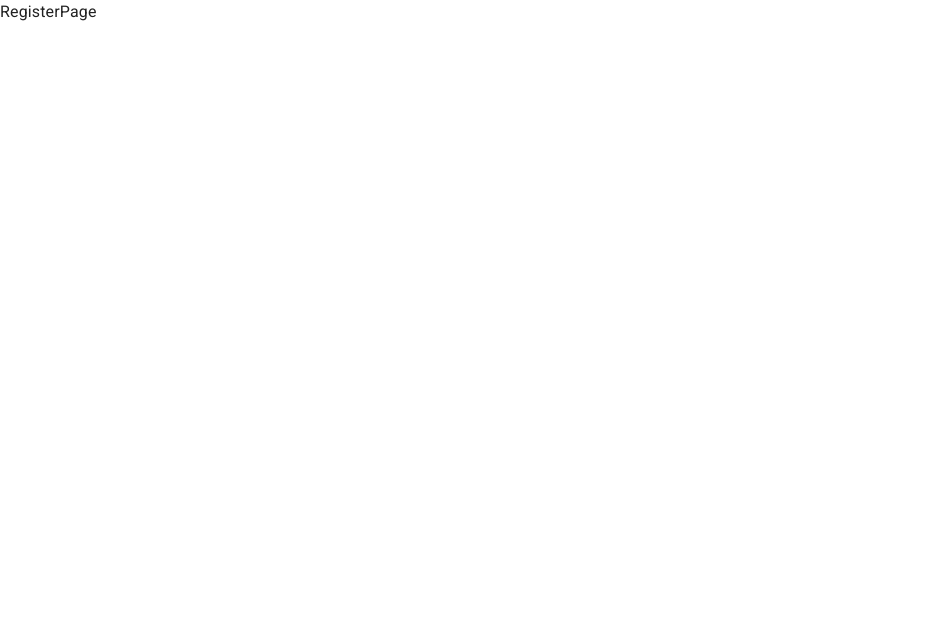
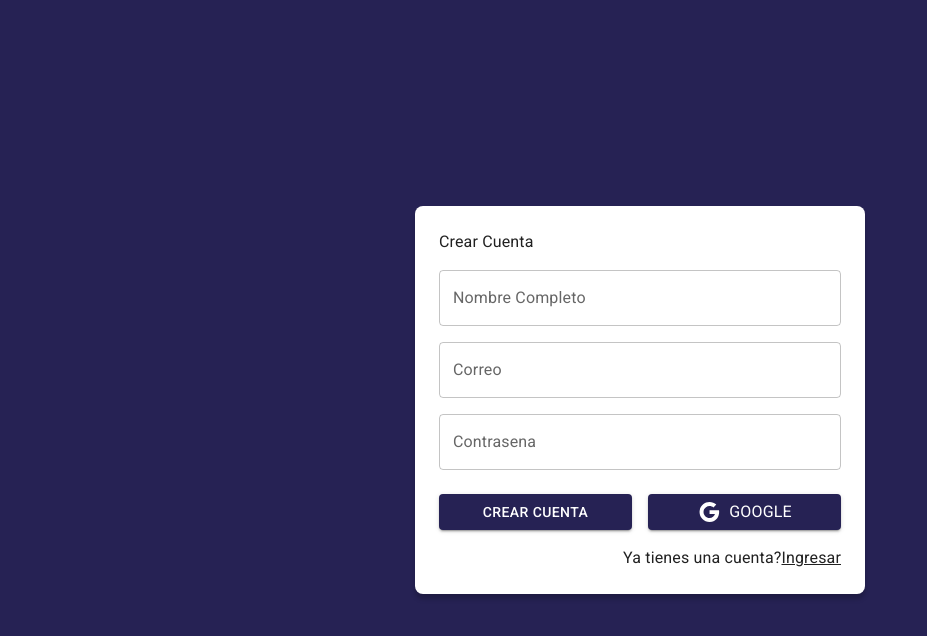
Before and after one commit to agirong/journal-app, a React (Vite) app: page /auth/register in a window 1280 px wide. Shown: the top 636 px of the page, without its empty margins (0-927 px from the left). Built offline with nearby package versions, Linux system fonts and the light colour scheme.

Commit message:
Agregar: RegisterPage

```diff
--- a/src/auth/pages/RegisterPage.jsx
+++ b/src/auth/pages/RegisterPage.jsx
@@ -1,7 +1,62 @@
-import React from 'react'
+import { Link as RouterLink} from 'react-router-dom'
+import {Grid,Typography,TextField,Button,Link} from '@mui/material';
+import {Google} from '@mui/icons-material';
+import { AuthLayout } from '../layout/AuthLayout';
 
-export default function RegisterPage() {
+export const RegisterPage = () => {
   return (
-    <div>RegisterPage</div>
+    <AuthLayout title="Crear Cuenta">
+          <form>
+            <Grid container>
+              <Grid item xs={12} sx={{mt:2}}>
+                <TextField
+                  label="Nombre Completo"
+                  type="text"
+                  placeholder='Nombre Completo'
+                  fullWidth
+                />
+              </Grid>
+              <Grid item xs={12} sx={{mt:2}}>
+                <TextField
+                  label="Correo"
+                  type="email"
+                  placeholder='correo'
+                  fullWidth
+                />
+              </Grid>
+              <Grid item xs={12} sx={{mt:2}}>
+                <TextField
+                  label="Contrasena"
+                  type="password"
+                  placeholder='Contrasena'
+                  fullWidth
+                />
+              </Grid>
+
+              {/* Botones de login */}
+              <Grid container spacing={2} sx={{mb:2,mt:1}}>
+                <Grid item xs={12} sm={6}>
+                  <Button variant="contained" fullWidth>
+                  Crear Cuenta
+                  </Button>
+                </Grid>
+                <Grid item xs={12} sm={6}>
+                  <Button variant="contained" fullWidth>
+                    <Google />
+                    <Typography sx={{ml:1}}>Google</Typography>
+                  </Button>
+                </Grid>
+              </Grid>
+              <Grid container direction='row' justifyContent='end'>
+                <Typography>Ya tienes una cuenta?</Typography>
+                <Link component={RouterLink} color='inherit' to="/auth/login">
+                  Ingresar
+                </Link>
+              </Grid>
+            </Grid>
+          </form>
+    </AuthLayout>
   )
 }
+
+export default RegisterPage;
```
